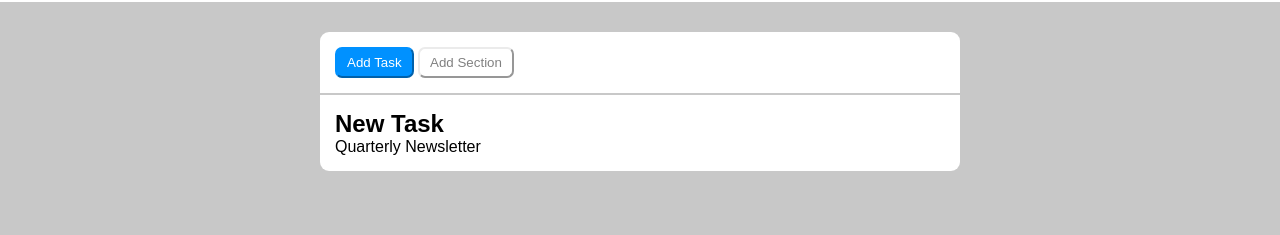
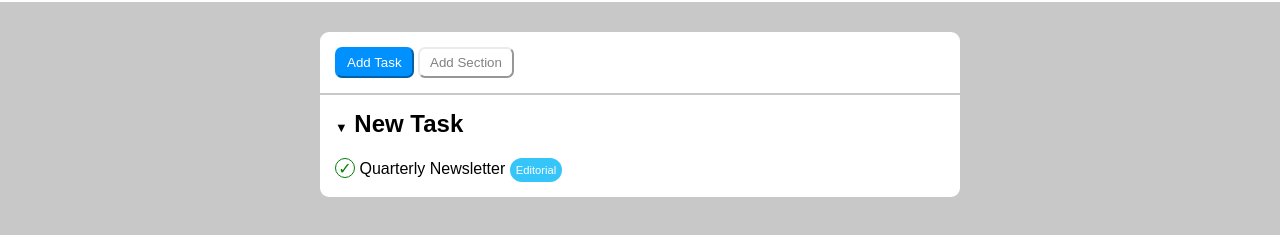
Before and after one commit to NicolaRicci100/html-css-toboolist, a plain HTML site: page index.html in a window 1280 px wide. Shown: the part 67-302 px from the top of the page. Drawn offline with Linux system fonts and the light colour scheme.

Commit message:
first taks list

```diff
--- a/css/style.css
+++ b/css/style.css
@@ -26,6 +26,7 @@ h1{
     vertical-align: middle;
     font-size: 2.5rem;
 }
+
 
 .input{
     background-color: white;
@@ -59,4 +60,31 @@ h1{
 }
 ul{
     list-style-type: none;
+    padding: 20px 0 0 0;
 }
+
+
+.circle{
+    border-radius: 50%;
+    height: 20px;
+    width: 20px;
+    display: inline-block;
+    border: 1px solid green;
+    text-align: center;
+    color: green;
+}
+
+.label{
+    border-radius: 15px;
+    display: inline-block;
+    text-align: center;
+    background-color:  rgb(54, 197, 249);;
+    padding: 6px;
+    font-size: 0.7rem;
+    color: white;
+}
+
+.arrow{
+    font-size: 0.8rem;
+    display: inline-block;
+}
--- a/index.html
+++ b/index.html
@@ -20,9 +20,9 @@
             <input class="white" type="button" value="Add Section">
         </div>
         <div class="tasklist">
-            <h2>New Task</h2>
+            <h2><span class="arrow">&#9660</span> New Task</h2>
             <ul>
-                <li>Quarterly Newsletter</li>
+                <li><span class="circle">&check;</span> Quarterly Newsletter <span class="label">Editorial</span></li>
             </ul>
 
 
```
